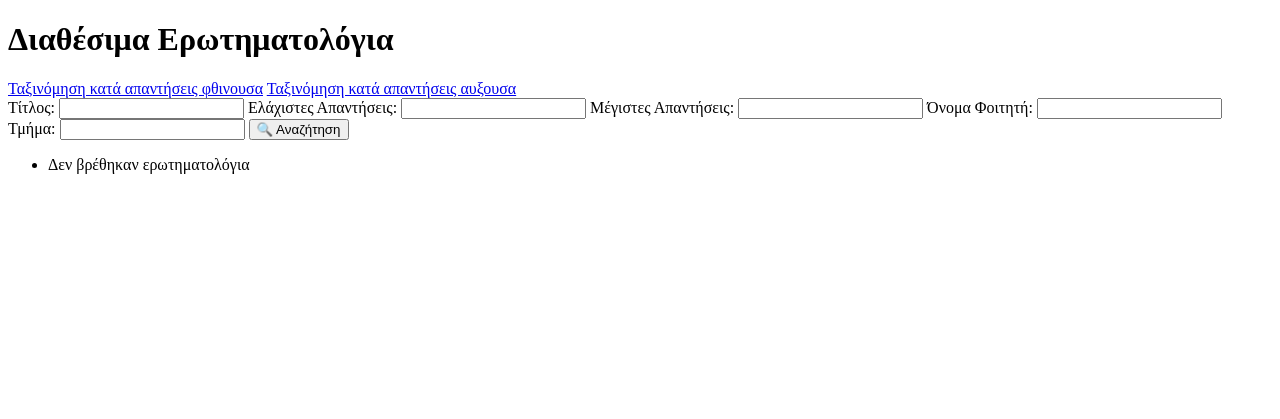
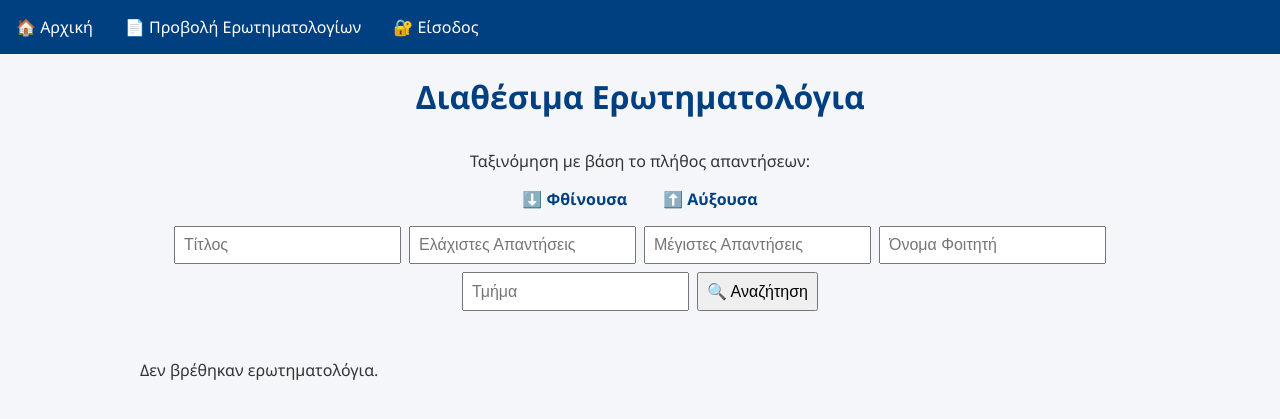
Before and after one commit to Alfonsos-Kotsios/Python-Rest-API-Server-with-Flask-Framework, a Flask app: page /questionnaires in a window 1280 px wide. Shown: the top 419 px of the page. Run offline with Flask 3, Linux system fonts and the light colour scheme; data that the repository does not hold is empty.

Commit message:
2nd_version_of_user_with_css

```diff
--- a/app/repository.py
+++ b/app/repository.py
@@ -41,19 +41,15 @@ class Repository:
 
 
 
-    def search_questionnaires(self, min_answers:int, max_answers:int, title=None, student_name=None, department=None ,sort_by_answer_count=False, descending=True):
+    def search_questionnaires(self, min_answers=None, max_answers=None, title=None, student_name=None, department=None,sort_by_answer_count=False, descending=True):
         query = {}
 
-        if min_answers  or max_answers :
+        if min_answers or max_answers:
             query["answer_count"] = {}
             if min_answers:
-                 min_answers = int(min_answers)
-                 if min_answers >= 0:
-                     query["answer_count"]["$gte"] = min_answers
+                query["answer_count"]["$gte"] = int(min_answers)
             if max_answers:
-                max_answers = int(max_answers)
-                if max_answers >= 0:
-                    query["answer_count"]["$lte"] = max_answers
+                query["answer_count"]["$lte"] = int(max_answers)
 
         if title:
             query["title"] = {"$regex": title, "$options": "i"}
@@ -68,16 +64,14 @@ class Repository:
             if department:
                 student_filter["department"] = {"$regex": department, "$options": "i"}
 
-            matched_students = list(self.db["Students"].find(student_filter))
-            reg_numbers = [s["reg_number"] for s in matched_students]
+            matched = list(self.db["Students"].find(student_filter))
+            reg_numbers = [s["reg_number"] for s in matched]
             query["student_id"] = {"$in": reg_numbers}
 
-
-        # Ανάκτηση ερωτηματολογίων με ταξινόμηση από Mongo
         cursor = self.db["Questionnaires"].find(query)
 
         if sort_by_answer_count:
-            order = pymongo.DESCENDING if descending else pymongo.ASCENDING
-            cursor = cursor.sort("answer_count", order)
+            sort_order = pymongo.DESCENDING if descending else pymongo.ASCENDING
+            cursor = cursor.sort("answer_count", sort_order)
 
-        return [Questionnaire.from_dict(r) for r in cursor]
+        return [Questionnaire.from_dict(q) for q in cursor]
--- a/app/routes.py
+++ b/app/routes.py
@@ -25,7 +25,6 @@ def get_questionnaires():
 
 
     return render_template("questionnaires.html", questionnaires=questionnaires, students=students)
-
 @server.route("/questionnaires/search")
 def search_questionnaires():
     students = rep.get_Students()
@@ -36,22 +35,22 @@ def search_questionnaires():
     department = request.args.get("department")
     sort = request.args.get("sort")
 
+    sort_flag = sort in ["answer_count", "answer_count_desc"]
+    descending = (sort == "answer_count")  # descending=True only if sort=answer_count
+
+    results = rep.search_questionnaires(
+        min_answers=min_answers,
+        max_answers=max_answers,
+        title=title,
+        student_name=student_name,
+        department=department,
+        sort_by_answer_count=sort_flag,
+        descending=descending
+    )
 
 
-    results = rep.search_questionnaires(
-       min_answers=min_answers,
-       max_answers=max_answers,
-       title=title,
-       student_name=student_name,
-       department=department,
-    )
+    return render_template("search_results.html", questionnaires=results, students=students)
 
-    if sort == "answer_count":
-        results = sorted(results, key=lambda q: q.answer_count, reverse=True)
-    if sort == "answer_count_desc":
-        results = sorted(results, key=lambda q: q.answer_count, reverse=False)
-
-    return render_template("search_results.html", questionnaires=results, students=students)
 
 @server.route('/questionnaire/<int:questionnaire_id>')
 def view_questionnaire(questionnaire_id):
@@ -106,3 +105,7 @@ def submit_questionnaire(questionnaire_id):
     )
 
     return render_template("success.html", message="Η απάντηση καταχωρήθηκε με επιτυχία!")
+
+@server.route('/login')
+def login():
+    return render_template('login.html')
--- /dev/null
+++ b/app/static/css/home.css
@@ -0,0 +1,42 @@
+.body {
+  font-family: 'Segoe UI', Tahoma, Geneva, Verdana, sans-serif;
+  margin: 0;
+  background-color: #f4f6f9;
+  color: #333;
+}
+
+.navbar {
+  background-color: #004080;
+  color: white;
+  padding: 1rem;
+  display: flex;
+  justify-content: flex-start;
+  align-items: center;
+}
+
+.nav-link {
+  color: white;
+  margin-right: 2rem;
+  text-decoration: none;
+  font-weight: 500;
+  transition: opacity 0.3s ease;
+}
+
+.nav-link:hover {
+  opacity: 0.8;
+  text-decoration: underline;
+}
+
+.main {
+  padding: 2rem;
+  text-align: center;
+}
+
+.main-title {
+  color: #004080;
+  margin-bottom: 1rem;
+}
+
+.main-text {
+  font-size: 1.1rem;
+}
--- /dev/null
+++ b/app/static/css/questionnaires.css
@@ -0,0 +1,75 @@
+
+
+.container {
+  max-width: 1000px;
+  margin: auto;
+}
+
+.heading {
+  text-align: center;
+  color: #004080;
+  margin-bottom: 2rem;
+}
+
+.sort-section {
+  text-align: center;
+  margin-bottom: 1rem;
+}
+
+.sort-link {
+  margin: 0 1rem;
+  color: #004080;
+  font-weight: bold;
+  text-decoration: none;
+}
+
+.sort-link:hover {
+  text-decoration: underline;
+}
+
+.search-form {
+  display: flex;
+  flex-wrap: wrap;
+  gap: 0.5rem;
+  margin-bottom: 2rem;
+  justify-content: center;
+}
+
+.search-form input,
+.search-form button {
+  padding: 0.5rem;
+  font-size: 1rem;
+}
+
+.questionnaire-list {
+  display: flex;
+  flex-direction: column;
+  gap: 1.5rem;
+}
+
+.questionnaire-card {
+  background-color: white;
+  padding: 1.5rem;
+  border-radius: 8px;
+  box-shadow: 0 2px 6px rgba(0, 0, 0, 0.1);
+}
+
+.questionnaire-title {
+  margin-top: 0;
+  color: #004080;
+}
+
+.view-button {
+  display: inline-block;
+  margin-top: 0.5rem;
+  color: white;
+  background-color: #004080;
+  padding: 0.5rem 1rem;
+  border-radius: 5px;
+  text-decoration: none;
+  font-weight: bold;
+}
+
+.view-button:hover {
+  background-color: #0066cc;
+}
--- a/app/templates/questionnaires.html
+++ b/app/templates/questionnaires.html
@@ -1,53 +1,54 @@
-<!-- templates/questionnaires.html -->
 <!DOCTYPE html>
-<html lang="en">
+<html lang="el">
 <head>
   <meta charset="UTF-8">
-  <title>Ερωτηματολόγια</title>
+  <title>UniQ | Ερωτηματολόγια</title>
+  <link rel="stylesheet" href="{{ url_for('static', filename='css/questionnaires.css') }}">
+  <link rel="stylesheet" href="../static/css/home.css">
 </head>
-<body>
-  <h1>Διαθέσιμα Ερωτηματολόγια</h1>
+<body class="body">
 
-  <a href="{{ url_for('get_questionnaires', sort='answer_count') }}">Ταξινόμηση κατά απαντήσεις φθινουσα</a>
-  <a href="{{ url_for('get_questionnaires', sort='answer_count_desc') }}">Ταξινόμηση κατά απαντήσεις αυξουσα</a><br>
+  <nav class="navbar">
+    <a class="nav-link" href="{{ url_for('home') }}">🏠 Αρχική</a>
+    <a class="nav-link" href="{{ url_for('get_questionnaires') }}">📄 Προβολή Ερωτηματολογίων</a>
+    <a class="nav-link" href="{{ url_for('login') }}">🔐 Είσοδος</a>
+  </nav>
 
-  <form method="get" action="{{ url_for('search_questionnaires') }}">
-    <label for="title">Τίτλος:</label>
-    <input type="text" name="title" value="{{ request.args.get('title', '') }}">
+  <div class="container">
+    <h1 class="heading">Διαθέσιμα Ερωτηματολόγια</h1>
 
-    <label for="min_answers">Ελάχιστες Απαντήσεις:</label>
-    <input type="number" name="min_answers" value="{{ request.args.get('min_answers', '') }}">
+    <div class="sort-section">
+      <p>Ταξινόμηση με βάση το πλήθος απαντήσεων:</p>
+      <a class="sort-link" href="{{ url_for('get_questionnaires', sort='answer_count') }}">⬇️ Φθίνουσα</a>
+      <a class="sort-link" href="{{ url_for('get_questionnaires', sort='answer_count_desc') }}"> ⬆️ Αύξουσα</a>
+    </div>
 
-    <label for="max_answers">Μέγιστες Απαντήσεις:</label>
-    <input type="number" name="max_answers" value="{{ request.args.get('max_answers', '') }}">
+    <form class="search-form" method="get" action="{{ url_for('search_questionnaires') }}">
+      <input type="text" name="title" placeholder="Τίτλος" value="{{ request.args.get('title', '') }}">
+      <input type="number" name="min_answers" placeholder="Ελάχιστες Απαντήσεις" value="{{ request.args.get('min_answers', '') }}">
+      <input type="number" name="max_answers" placeholder="Μέγιστες Απαντήσεις" value="{{ request.args.get('max_answers', '') }}">
+      <input type="text" name="student_name" placeholder="Όνομα Φοιτητή" value="{{ request.args.get('student_name', '') }}">
+      <input type="text" name="department" placeholder="Τμήμα" value="{{ request.args.get('department', '') }}">
+      <button type="submit">🔍 Αναζήτηση</button>
+    </form>
 
-    <label for="student_name">Όνομα Φοιτητή:</label>
-    <input type="text" name="student_name" value="{{ request.args.get('student_name', '') }}">
-
-    <label for="department">Τμήμα:</label>
-    <input type="text" name="department" value="{{ request.args.get('department', '') }}">
-
-
-
-
-    <button type="submit">🔍 Αναζήτηση</button>
-  </form>
-  <ul>
-    {% for q in questionnaires %}
-      <li>
-        <strong>{{ q.title }}</strong><br>
-        {{ q.description }}<br>
-        {%for s in students if s.reg_number == q.student_id %}
-          Ονομα:{{s.name}}<br>
-          Επιθετός:{{s.surname}}<br>
-          Τμήμα:{{ s.department }}<br>
-        {% endfor %}
-        Απαντήσεις: {{ q.answer_count }}<br>
-        <a href="{{ url_for('view_questionnaire', questionnaire_id=q.questionnaire_id) }}">Προβολή</a>
-      </li>
-    {% else %}
-      <li>Δεν βρέθηκαν ερωτηματολόγια</li>
-    {% endfor %}
-  </ul>
+    <div class="questionnaire-list">
+      {% for q in questionnaires %}
+        <div class="questionnaire-card">
+          <h2 class="questionnaire-title">{{ q.title }}</h2>
+          <p>{{ q.description }}</p>
+          {% for s in students if s.reg_number == q.student_id %}
+            <p><strong>Ονομα:</strong> {{ s.name }}</p>
+            <p><strong>Επώνυμο:</strong> {{ s.surname }}</p>
+            <p><strong>Τμήμα:</strong> {{ s.department }}</p>
+          {% endfor %}
+          <p><strong>Απαντήσεις:</strong> {{ q.answer_count }}</p>
+          <a class="view-button" href="{{ url_for('view_questionnaire', questionnaire_id=q.questionnaire_id) }}">Προβολή ➡</a>
+        </div>
+      {% else %}
+        <p>Δεν βρέθηκαν ερωτηματολόγια.</p>
+      {% endfor %}
+    </div>
+  </div>
 </body>
 </html>
```
Also changed, not shown: app/static/css/error.css (added, +34 -0 lines), app/static/css/search_results.css (added, +76 -0 lines), app/static/css/success.css (added, +34 -0 lines), app/static/css/view.css (added, +55 -0 lines), app/templates/error.html (+16 -4 lines), app/templates/home.html (+13 -7 lines), app/templates/login.html (added, +14 -0 lines), app/templates/questionnaire_view.html (+26 -6 lines), app/templates/search_results.html (+56 -26 lines), app/templates/success.html (+16 -4 lines).
